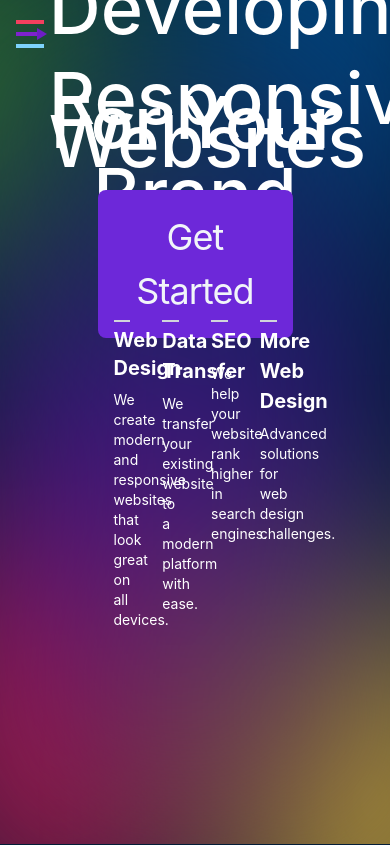
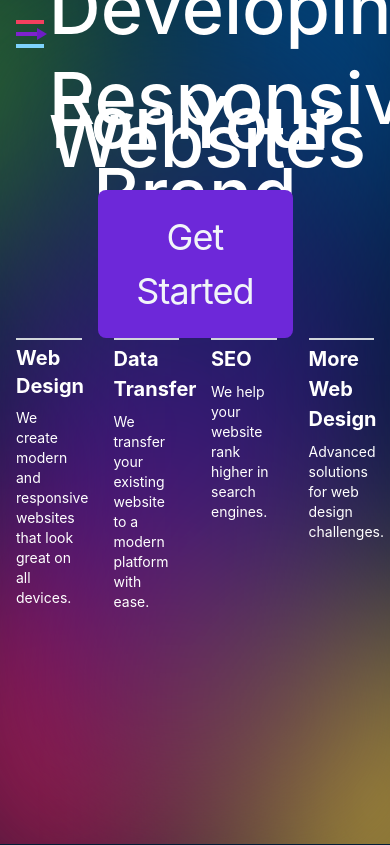
Before and after one commit to infinitepixel-dev/InfinitePixel-Main, a React (Vite) app: page / in a window 390 px wide. Built offline with nearby package versions, Linux system fonts and the light colour scheme; grey boxes are pictures that could not be loaded.

Commit message:
Refactor responsive behavior and layout in deviceConfig.jsx

```diff
--- a/src/deviceConfig.jsx
+++ b/src/deviceConfig.jsx
@@ -230,9 +230,9 @@ const deviceConfig = [
         },
         heroServices: () => {
           return (
-            <div className="grid self-center grid-cols-12 col-span-6 col-start-2 row-start-5 ">
+            <div className="grid self-center grid-cols-12 col-span-12 col-start-1 row-start-5 ">
               {/* Web Design - Adjusted for responsive behavior */}
-              <div className="col-span-2 col-start-3 px-4">
+              <div className="col-span-3 col-start-1 px-4">
                 <hr className="w-full border-t-2 border-gray-300" />
                 <div className="mt-2 text-base font-bold leading-normal tracking-normal galaxyS23Ultra:mt-1 galaxyS23Ultra:text-xl sm:text-xl lg:text-3xl">
                   Web Design
@@ -244,7 +244,7 @@ const deviceConfig = [
               </div>
 
               {/* Data Transfer - Responsive adjustments */}
-              <div className="col-span-2 col-start-5 px-4">
+              <div className="col-span-3 col-start-4 px-4">
                 <hr className="w-full border-t-2 border-gray-300" />
                 <div className="mt-2 text-xl font-bold leading-normal tracking-normal galaxyS23Ultra:mt-1 sm:text-2xl lg:text-3xl">
                   Data Transfer
@@ -256,7 +256,7 @@ const deviceConfig = [
               </div>
 
               {/* SEO - Adjusted for responsive grid */}
-              <div className="col-span-2 col-start-7 px-4">
+              <div className="col-span-3 col-start-7 px-4">
                 <hr className="w-full border-t-2 border-gray-300" />
                 <div className="mt-2 text-xl font-bold leading-normal tracking-normal galaxyS23Ultra:mt-1 sm:text-2xl lg:text-3xl">
                   SEO
@@ -267,7 +267,7 @@ const deviceConfig = [
               </div>
 
               {/* Additional Web Design Section if needed, or use for another service */}
-              <div className="col-span-2 col-start-9 px-4">
+              <div className="col-span-3 col-start-10 px-4">
                 <hr className="w-full border-t-2 border-gray-300" />
                 <div className="mt-2 text-xl font-bold leading-normal tracking-normal galaxyS23Ultra:mt-1 sm:text-2xl lg:text-3xl">
                   More Web Design
```
